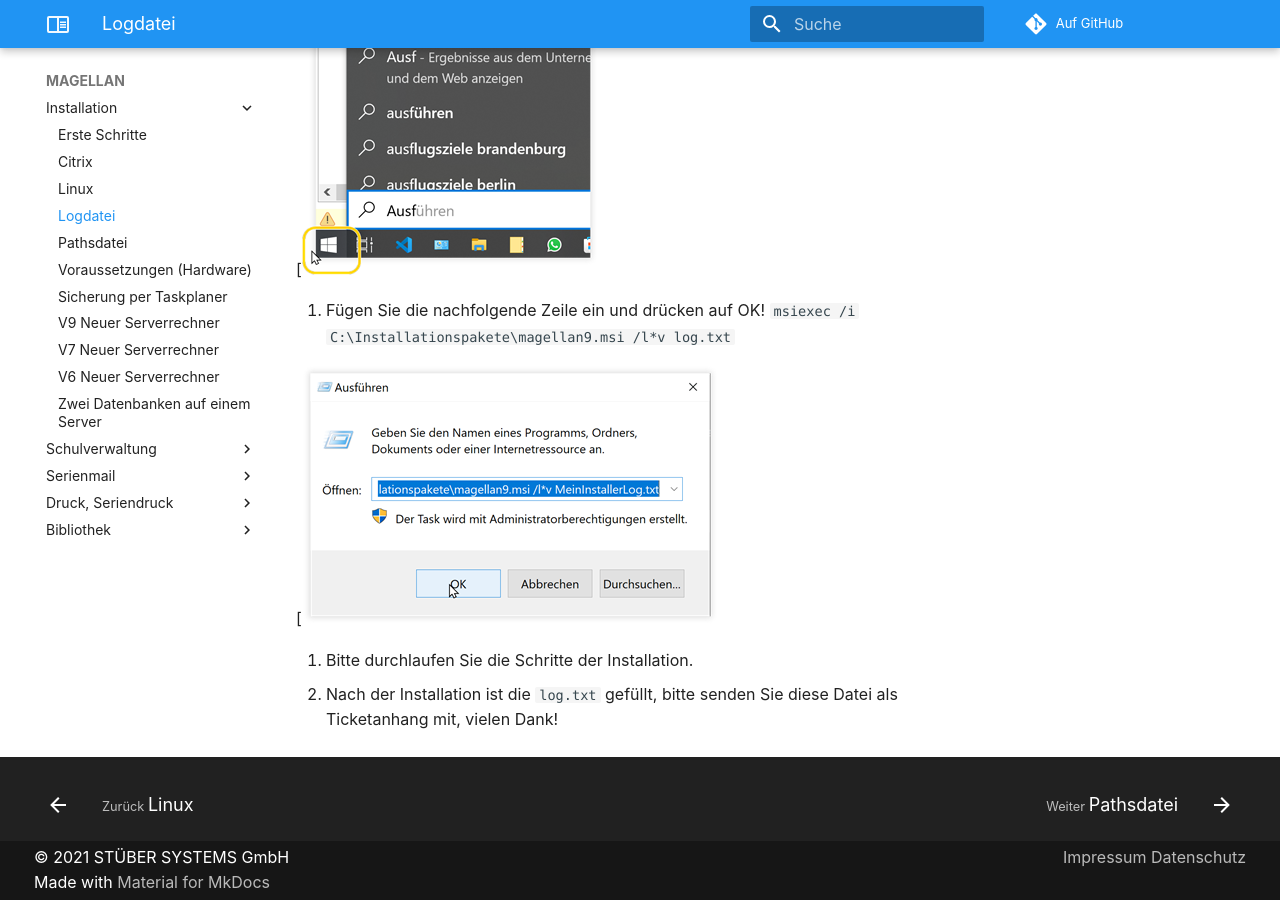
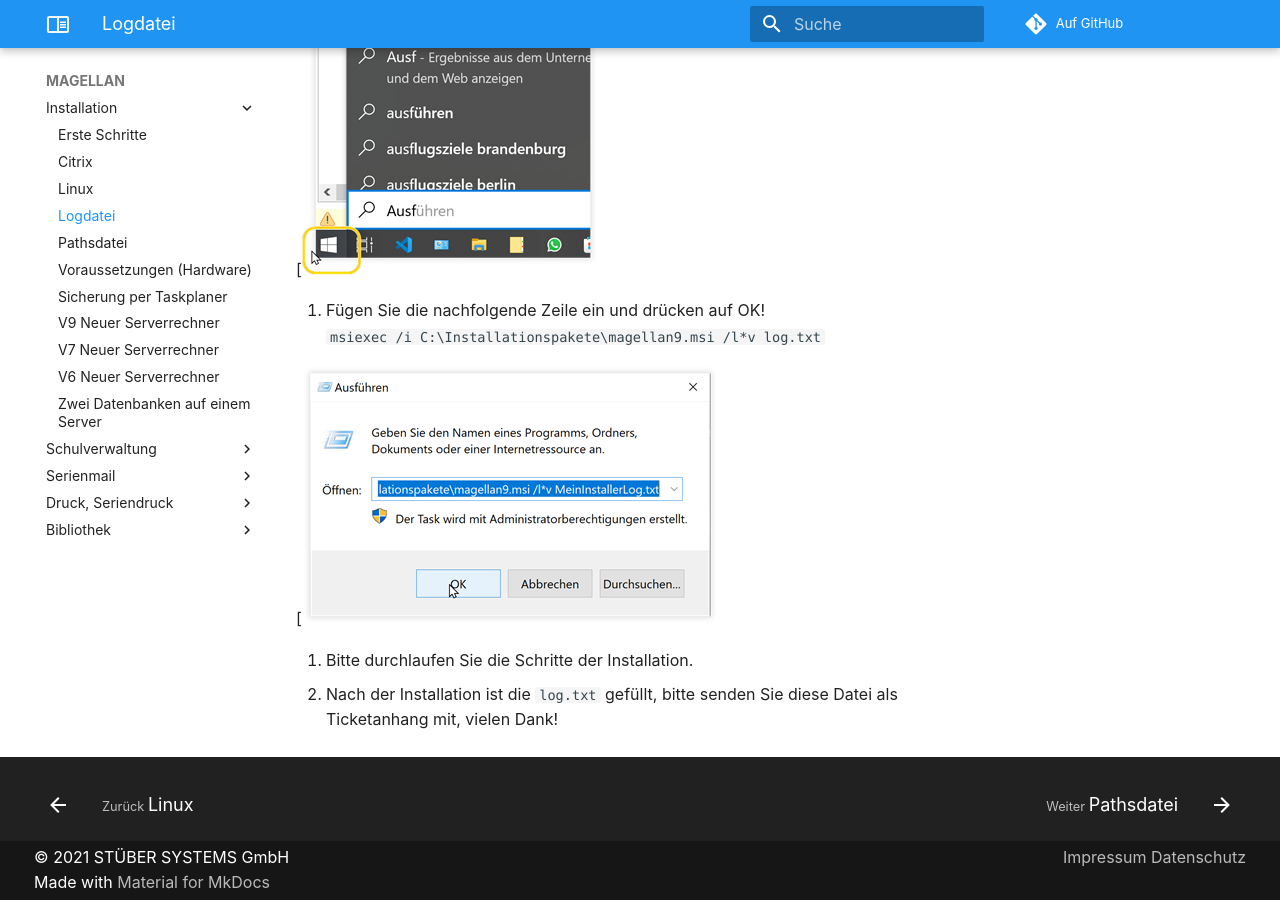
Before and after one commit to stuebersystems/doc.kb.de, an MkDocs documentation site: the page built from docs/magellan/log.md, in a window 1280 px wide and 900 px high, scrolled down 963 px. Built offline with MkDocs 1.6.1 and Material for MkDocs 9.7.7, drawn with Linux system fonts in a browser that asks for light colours; comment, search, counter and statistics services are not loaded; old or Windows-style settings are respelled for this version of MkDocs.

Commit message:
no message

```diff
--- a/docs/magellan/log.md
+++ b/docs/magellan/log.md
@@ -12,8 +12,7 @@ Wenn bei einer Installation Probleme auftreten, kann die Logdatei der Installati
 
 [![Ausführen aufrufen][1]
 
-5. Fügen Sie die nachfolgende Zeile ein und drücken auf OK!
-`msiexec /i C:\Installationspakete\magellan9.msi /l*v log.txt`
+5. Fügen Sie die nachfolgende Zeile ein und drücken auf OK!<br/>`msiexec /i C:\Installationspakete\magellan9.msi /l*v log.txt`
 
 [![Ausführen][2]
 
```
